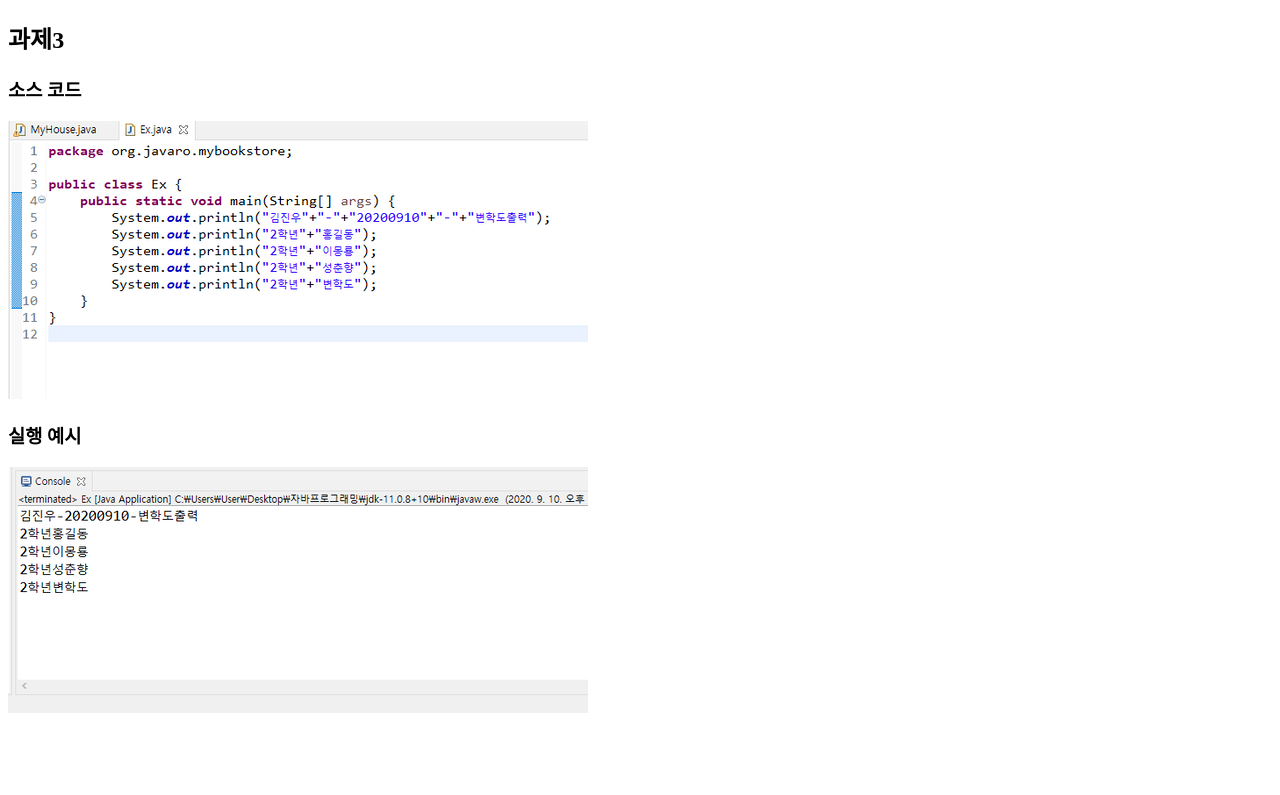
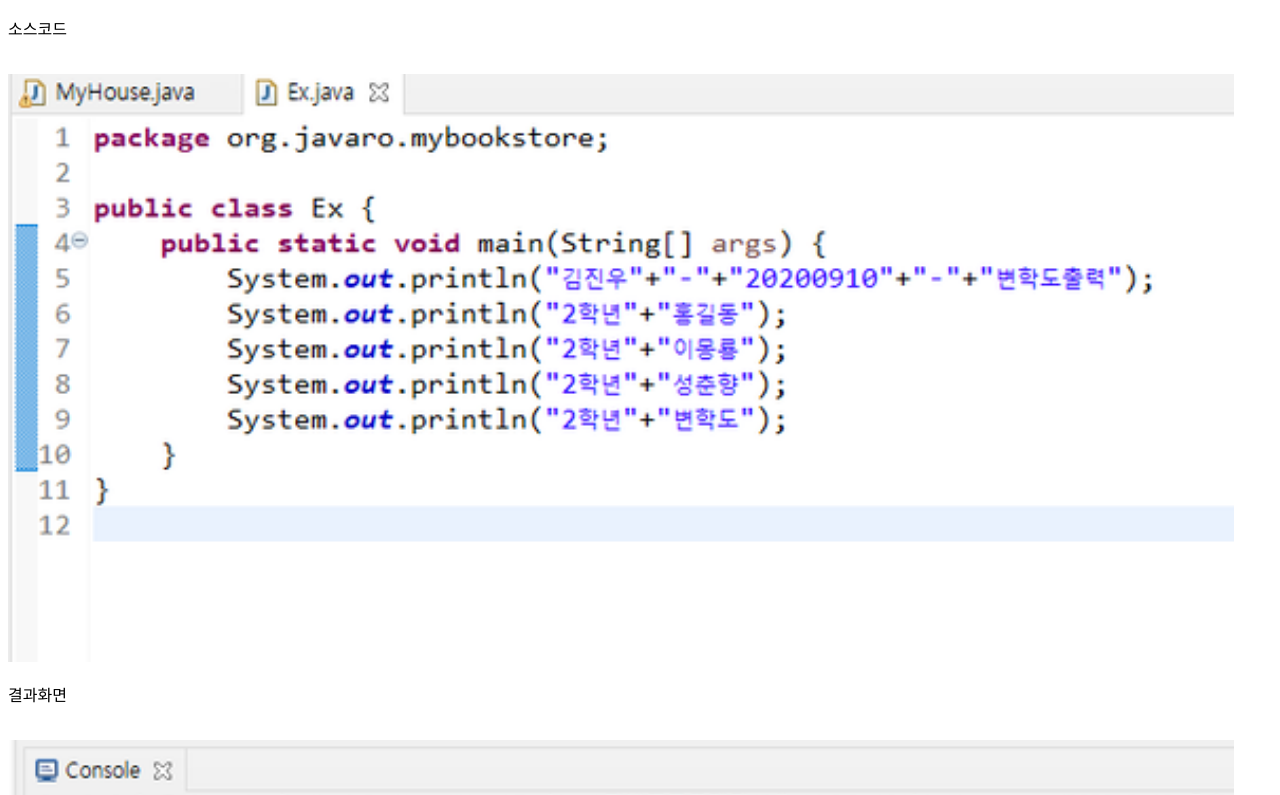
Before and after one commit to jinwookim97/jinwookim97.github.io, a plain HTML site: page java/Week2/hw2_2_3.html in a window 1280 px wide. Shown: the top 795 px of the page. Drawn offline with Linux system fonts and the light colour scheme.

Commit message:
Update hw2_2_3.html

```diff
--- a/java/Week2/hw2_2_3.html
+++ b/java/Week2/hw2_2_3.html
@@ -1,19 +1,13 @@
-<!doctype html> <!-hw_2_2_3.html>
-<html>
-<head>
-  <meta charset="utf-8"/>
-  <meta name="viewport" content="width=device-width,initial-scale=1"/>
-  <title>개인 과제 리스트</title>
+<!DOCTYPEhtml><!--hhhw2_2_3.html-->
+<html><head><meta charset="utf-8"/>
+<meta name ="viewport" content="width=device-width,initial-scale=1"/>
   <style>
-  a:link {color:blue; text-decoration:none;} a:visited {color:puple; text-decoration:none;}
-  a:hover {text-decoration:underline;} a:active {color:red; text-decoration:none;}
-  </style>
-</head>
+.size { width: 97%; }
+</style>
+<title>실습</title></head>
 <body>
-  <h2>과제3</h2>
-  <h3>소스 코드</h3>
-  <img src="https://jinwookim97.github.io/java/Week2/2_2_3_source.png">  <!--소스 화면-->
-  <h3>실행 예시</h3>
-  <img src="https://jinwookim97.github.io/java/Week2/2_2_3_result.png">  <!--결과 화면-->
-</body>
-</html>
+<p>소스코드 </p><br/>
+<img class="size" src="https://jinwookim97.github.io/java/Week2/2_2_3_source.png"><br/>
+<p>결과화면 </p><br/>
+<img class="size" src="https://jinwookim97.github.io/java/Week2/2_2_3_result.png"><br/>
+  </body></html>
```
